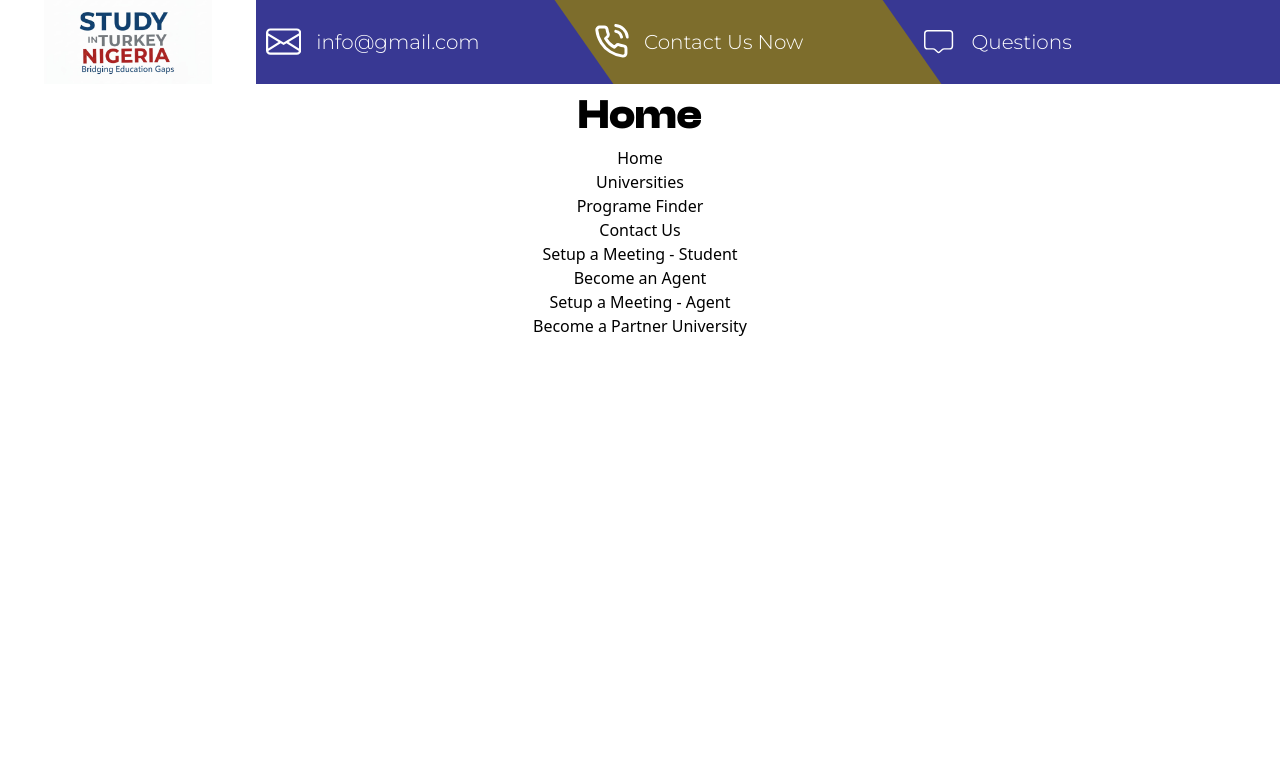
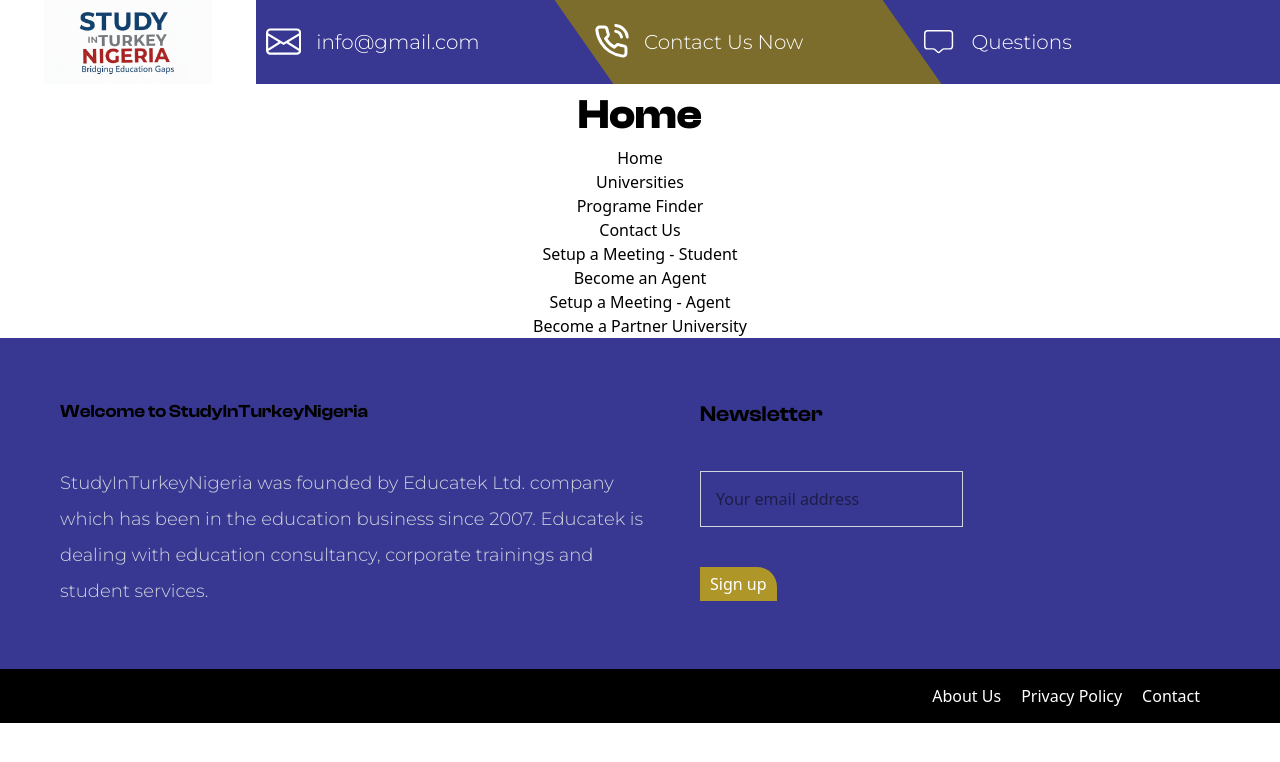
Before and after one commit to Netrue2025/studyinturkeynigeria, a React (Vite) app: page / in a window 1280 px wide. Shown: the top 762 px of the page. Built offline with nearby package versions, Linux system fonts and the light colour scheme.

Commit message:
Footer first commit

```diff
--- a/package.json
+++ b/package.json
@@ -14,7 +14,9 @@
     "react": "^19.2.0",
     "react-dom": "^19.2.0",
     "react-icons": "^5.5.0",
-    "react-router-dom": "^7.12.0"
+    "react-router-dom": "^7.12.0",
+    "tailwind": "^4.0.0",
+    "tailwindcss": "^4.1.18"
   },
   "devDependencies": {
     "@eslint/js": "^9.39.1",
--- /dev/null
+++ b/src/Components/Footer.tsx
@@ -0,0 +1,44 @@
+import "../Styles/Footer.css"
+
+export function Footer() {
+  return (
+    <footer className="footer">
+      {/* Footer Top */}
+      <div className="footer-top">
+        <div className="about">
+          <h3>Welcome to StudyInTurkeyNigeria</h3>
+          <p>
+            StudyInTurkeyNigeria was founded by Educatek Ltd. company which has
+            been in the education business since 2007. Educatek is dealing with
+            education consultancy, corporate trainings and student services.
+          </p>
+        </div>
+        <div className="newsletter">
+          <h3>Newsletter</h3>
+          <form className="newsletter-form">
+            <input type="email" placeholder="Your email address" required />
+            <button type="submit">Sign up</button>
+          </form>
+        </div>
+      </div>
+
+      {/* Footer Bottom */}
+      <div className="footer-bottom">
+        <div className="footer-bottom-content">
+          <p>© 2026 StudyInTurkeyNigeria - All rights reserved.</p>
+        </div>
+        <ul className="footer-links">
+          <li>
+            <a href="#">About Us</a>
+          </li>
+          <li>
+            <a href="#">Privacy Policy</a>
+          </li>
+          <li>
+            <a href="#">Contact</a>
+          </li>
+        </ul>
+      </div>
+    </footer>
+  );
+}
--- a/src/Pages/Home.tsx
+++ b/src/Pages/Home.tsx
@@ -1,5 +1,6 @@
 import { Link } from "react-router-dom"
 import { TopNavOne } from "../Components/TopNavOne"
+import { Footer } from "../Components/Footer"
 
 export function Home() {
   return (
@@ -20,6 +21,9 @@ export function Home() {
 
           </ul>
         </div>
+
+        {/* Footer */}
+        <Footer />
       </div>
     </>
   )
--- /dev/null
+++ b/src/Styles/Footer.css
@@ -0,0 +1,104 @@
+footer {
+  margin: 0;
+  padding: 0;
+  max-width: 100%;
+  display: flex;
+  flex-direction: column;
+  box-sizing: border-box;
+}
+footer .footer-top {
+  width: 100%;
+  background-color: rgba(0, 0, 117, 0.781);
+  padding: 60px;
+  display: flex;
+  gap: 40px;
+  box-sizing: border-box;
+}
+footer .footer-top .about {
+  max-width: 600px;
+  width: 100%;
+  display: flex;
+  flex-direction: column;
+  gap: 40px;
+  text-align: start;
+}
+footer .footer-top .about h3 {
+  font-size: 18px;
+}
+footer .footer-top .about p {
+  color: oklch(87.2% 0.01 258.338deg);
+  font-size: 18px;
+  line-height: 2;
+}
+footer .footer-top .newsletter {
+  max-width: 400px;
+  width: 100%;
+  text-align: start;
+  display: flex;
+  flex-direction: column;
+  gap: 40px;
+  box-sizing: border-box;
+}
+footer .footer-top .newsletter h3 {
+  font-size: 22px;
+}
+footer .footer-top .newsletter form {
+  display: flex;
+  flex-direction: column;
+  gap: 40px;
+  align-items: start;
+}
+footer .footer-top .newsletter form input {
+  border: 1px solid oklch(87.2% 0.01 258.338deg);
+  padding: 15px;
+  outline: none;
+}
+footer .footer-top .newsletter form button {
+  cursor: pointer;
+  color: #fff;
+  background: rgba(217, 185, 3, 0.733);
+  border: none;
+  padding: 5px 10px;
+  border-top-right-radius: 20px;
+  transition: transform 0.3s ease;
+}
+footer .footer-top .newsletter form button:hover {
+  background: rgba(187, 160, 4, 0.733);
+  transform: translateX(8px);
+}
+footer .footer-bottom {
+  max-width: 100%;
+  background-color: #000;
+  display: flex;
+  justify-content: space-between;
+  align-items: center;
+  padding: 15px 80px;
+}
+footer .footer-bottom .footer-bottom-content p {
+  font-size: 16px;
+}
+footer .footer-bottom .footer-links {
+  display: flex;
+  gap: 20px;
+}
+footer .footer-bottom .footer-links li {
+  position: relative;
+  text-decoration: none;
+  color: #fff;
+}
+footer .footer-bottom .footer-links li::after {
+  content: "";
+  position: absolute;
+  left: 0;
+  bottom: -3px;
+  width: 100%;
+  height: 2px;
+  background: rgba(217, 185, 3, 0.733);
+  transform: scaleX(0);
+  transform-origin: right;
+  transition: transform 0.3s ease;
+}
+footer .footer-bottom .footer-links li:hover::after {
+  transform: scaleX(1);
+  transform-origin: left;
+}/*# sourceMappingURL=Footer.css.map */
--- /dev/null
+++ b/src/Styles/Footer.scss
@@ -0,0 +1,123 @@
+footer {
+  margin: 0;
+  padding: 0;
+  max-width: 100%;
+  display: flex;
+  flex-direction: column;
+  box-sizing: border-box;
+
+  .footer-top {
+    width: 100%;
+    background-color: rgba(0, 0, 117, 0.781);
+    padding: 60px;
+    display: flex;
+    gap: 40px;
+    box-sizing: border-box;
+
+    .about {
+      max-width: 600px;
+      width: 100%;
+      display: flex;
+      flex-direction: column;
+      gap: 40px;
+      text-align: start;
+
+      h3 {
+        font-size: 18px;
+      }
+
+      p {
+        color: oklch(87.2% 0.01 258.338);
+        font-size: 18px;
+        line-height: 2;
+      }
+    }
+
+    .newsletter {
+      max-width: 400px;
+      width: 100%;
+      text-align: start;
+      display: flex;
+      flex-direction: column;
+      gap: 40px;
+      box-sizing: border-box;
+      // border: 1px solid red;
+
+      h3 {
+        font-size: 22px;
+      }
+
+      form {
+        display: flex;
+        flex-direction: column;
+        gap: 40px;
+        align-items: start;
+
+        input {
+          border: 1px solid oklch(87.2% 0.01 258.338);
+          padding: 15px;
+          outline: none;
+        }
+
+        button {
+          cursor: pointer;
+          color: #fff;
+          background: rgba(217, 185, 3, 0.733);
+          border: none;
+          padding: 5px 10px;
+          border-top-right-radius: 20px;
+          transition: transform 0.3s ease;
+        }
+        button:hover {
+          background: rgba(187, 160, 4, 0.733);
+          transform: translateX(8px);
+        }
+      }
+    }
+  }
+
+  // Footer Bottom
+  .footer-bottom {
+    max-width: 100%;
+    background-color: #000;
+    display: flex;
+    justify-content: space-between;
+    align-items: center;
+    padding: 15px 80px;
+
+    .footer-bottom-content {
+      p {
+        font-size: 16px;
+      }
+    }
+
+    .footer-links {
+      display: flex;
+      gap: 20px;
+
+      li {
+        position: relative;
+        text-decoration: none;
+        color: #fff;
+      }
+
+      li::after {
+        content: "";
+        position: absolute;
+        left: 0;
+        bottom: -3px;
+        width: 100%;
+        height: 2px;
+        background: rgba(217, 185, 3, 0.733);
+        transform: scaleX(0);
+        transform-origin: right;
+        transition: transform 0.3s ease;
+      }
+
+      li:hover::after {
+        transform: scaleX(1);
+        transform-origin: left;
+      }
+    }
+  }
+}
```
Also changed, not shown: 2 other files (tests, documents, lock files or other folders).
